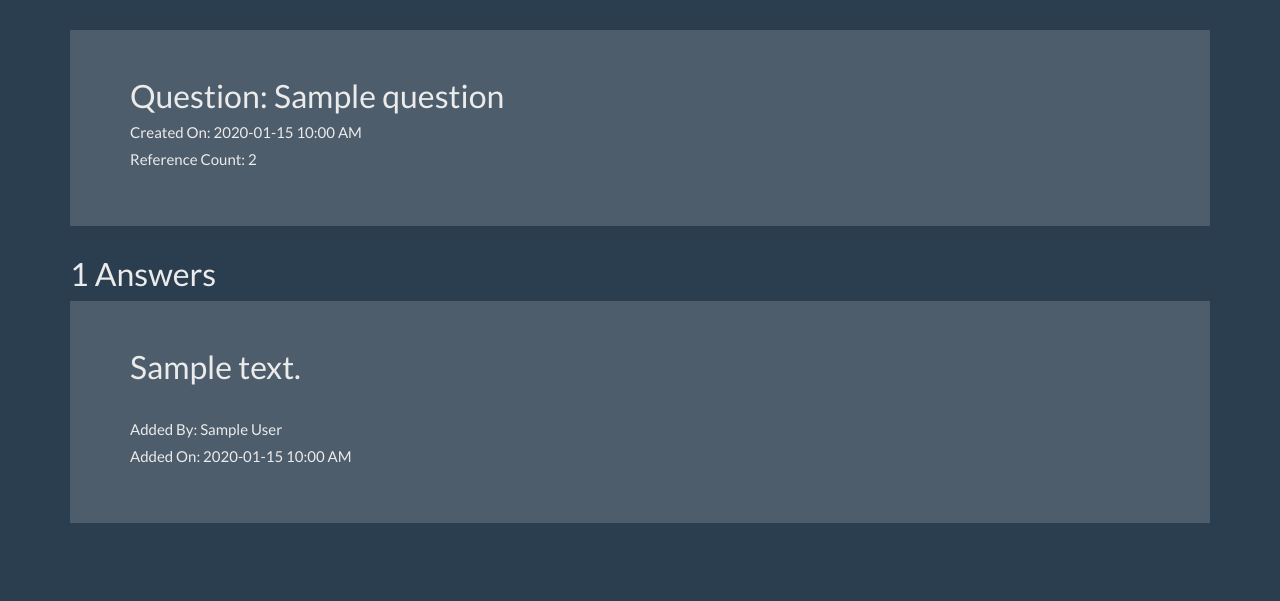
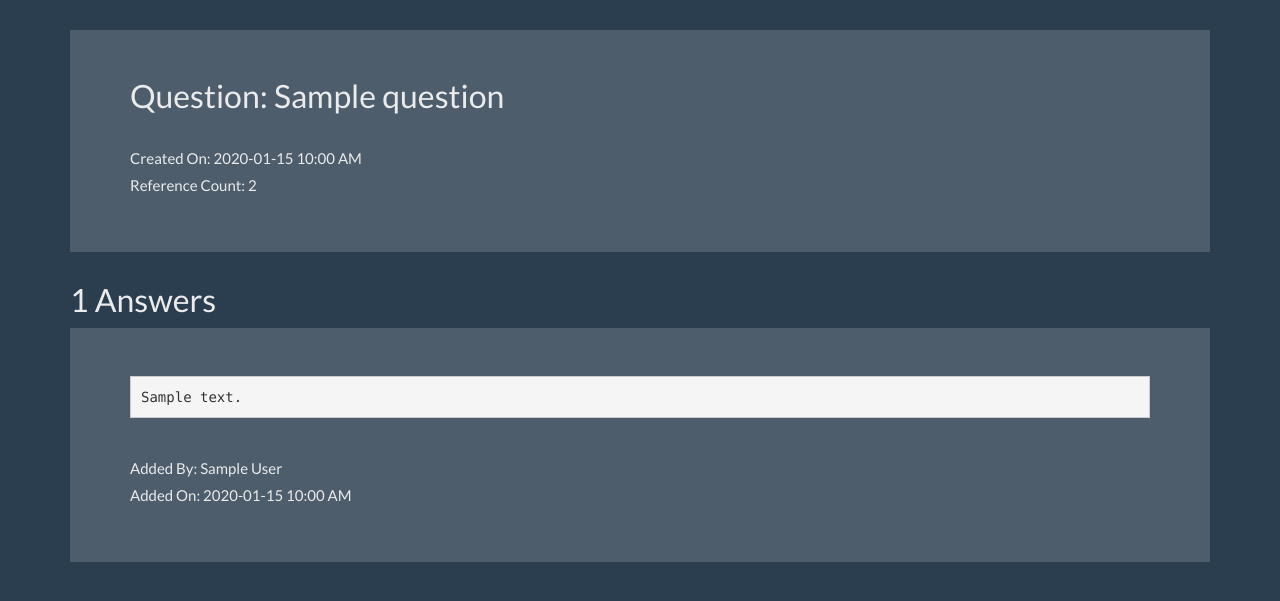
Before and after one commit to maygupta/qna-hub, a Flask app: page /question/1 in a window 1280 px wide. Shown: the part 40-641 px from the top of the page. Run offline with Flask 2, Linux system fonts and the light colour scheme; tables that the repository leaves empty hold one stand-in row (values such as "Sample post"); some libraries are stand-ins or nearby versions.

Commit message:
formatting for answers

```diff
--- a/flask_qa/static/theme.css
+++ b/flask_qa/static/theme.css
@@ -16,3 +16,12 @@ body {
 .theme-showcase .navbar .container {
   width: auto;
 }
+
+pre {
+  overflow-x: auto;
+  white-space: pre-wrap;
+  white-space: -moz-pre-rap;
+  white-space: -pre-wrap;
+  white-space: -o-pre-wrap;
+  word-break: keep-all;
+}
--- a/flask_qa/templates/question.html
+++ b/flask_qa/templates/question.html
@@ -4,7 +4,7 @@
 {% block content %}
 <div class="jumbotron">
   <h2 class="list-group-item-heading">Question: {{ question.question }}</h2>
-
+  <br>
   <h5>Created On: {{ question.created_on.strftime('%Y-%m-%d %H:%M %p') }}</h5>
   <h5>Reference Count: {{ question.ref_count}} </h5>
 
@@ -18,7 +18,7 @@
         <div class="list-group">
           {% for answer in question.answers %}
             <div class="jumbotron">
-              <h2 class="list-group-item-heading">{{ answer.text }}</h2>
+              <h2 class="list-group-item-heading"><pre>{{ answer.text }}</pre></h2>
               <br>
               <h5>Added By: {{ answer.adder.name }}</h5>
               <h5>Added On: {{ answer.created_on.strftime('%Y-%m-%d %H:%M %p') }}</h5>
```
